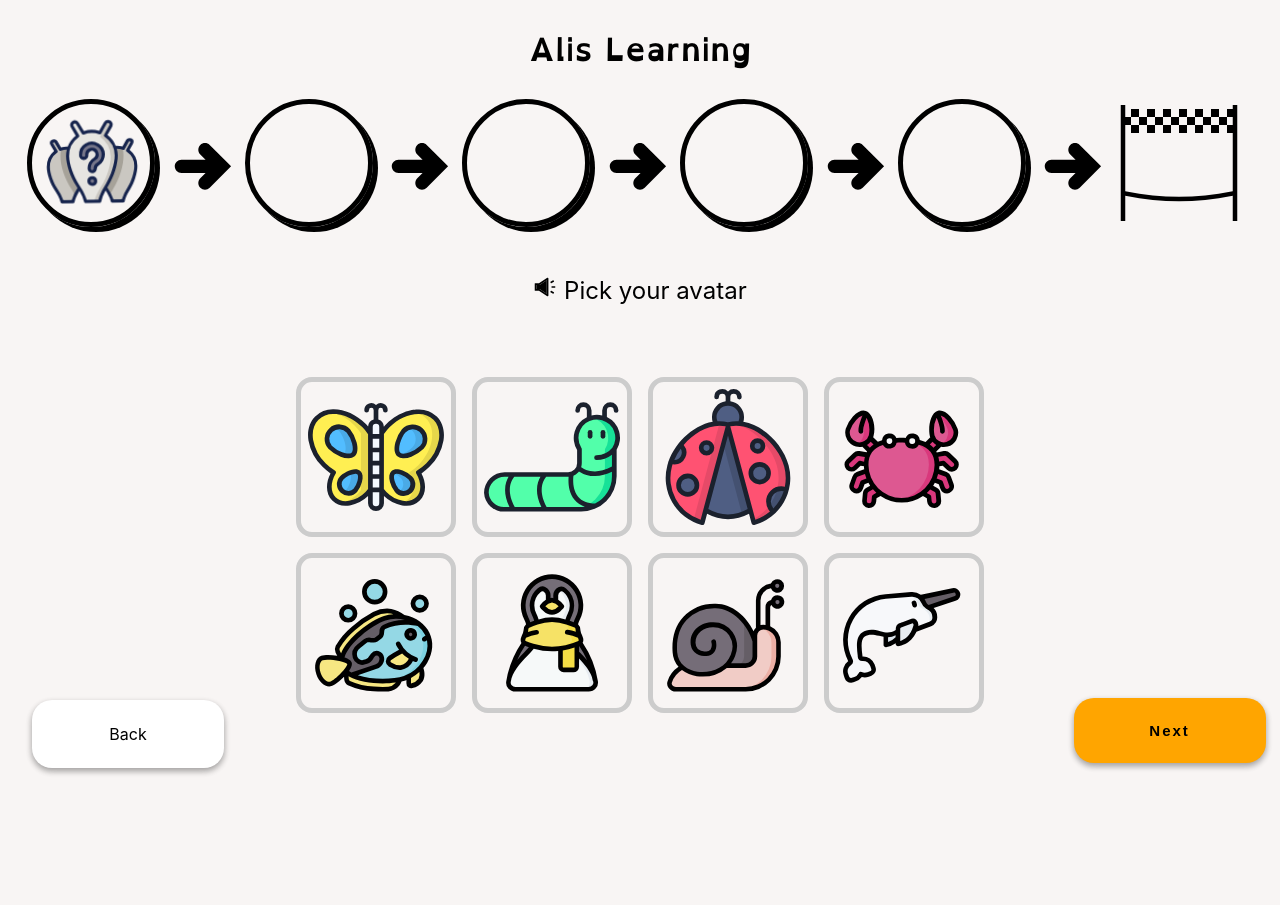
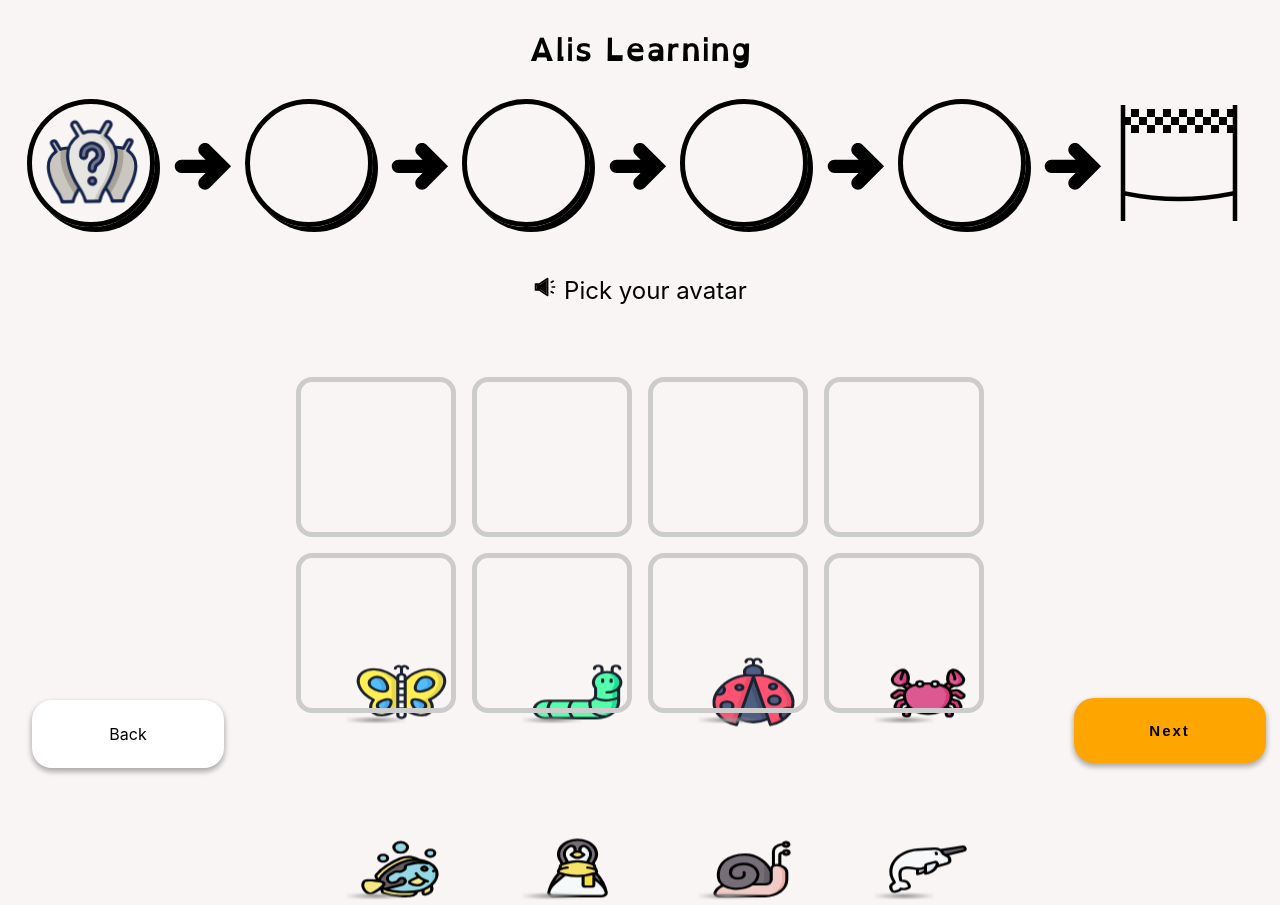
Before and after one commit to fac24/alis-learning, a Next.js app: page /learner-onboarding/avatar-selection in a window 1280 px wide. Before the commit the page ends 800 px from the top, so only its background shows below. Built offline with nearby package versions, Linux system fonts and the light colour scheme.

Commit message:
bounce animation in styled components for bouncing avatar choice selections

```diff
--- a/pages/learner-onboarding/avatar-selection.js
+++ b/pages/learner-onboarding/avatar-selection.js
@@ -1,6 +1,7 @@
 import LearnerOnboardingLayout from "../../components/LearnerOnboardingLayout";
-import styled from "styled-components";
-import Image from "next/image";
+// import styled from "styled-components";
+import styled, { keyframes } from "styled-components";
+// import Image from "next/image";
 import avatars from "../../data/avatars.js";
 import { useEffect } from "react";
 
@@ -39,12 +40,13 @@ export default function LearnerAvatarSelection({
             onClick={() => handleClick(avatar_name)}
             key={index}
           >
-            <Image
+            <StyledImage
               src={avatar_file}
               alt={avatar_name + " avatar"}
               layout="fill"
               className="shake_avatar"
             />
+            <Shadow />
           </StyledListItem>
         ))}
       </StyledUnorderedList>
@@ -82,3 +84,56 @@ const StyledListItem = styled.li`
     // animation-iteration-count: 6s;
   }
 `;
+
+const LOGO_SIZE = "48px";
+const DURATION = "0.5s";
+const SHADOW_HEIGHT = `${Math.round(48 / 5)}px`;
+const DROP_HEIGHT = "200px";
+const OFFSET = "100px";
+
+const bounce = keyframes`
+  from {
+    transform: translateY(0) scale(1);
+  }
+  to {
+    transform: translateY(${DROP_HEIGHT}) scale(1, 0.7);
+  }
+`;
+
+const grow = keyframes`
+  from {
+    transform: scale(0.2, 0.5);
+  }
+  to {
+    transform: scale(1.5, 0.8);
+  }
+`;
+
+const StyledImage = styled.img`
+  position: absolute;
+  top: ${OFFSET};
+  left: calc(50% - ${LOGO_SIZE} / 2);
+  animation-name: ${bounce};
+  animation-duration: ${DURATION};
+  animation-direction: alternate;
+  animation-timing-function: cubic-bezier(0.95, 0.05, 0.795, 0.035);
+  animation-iteration-count: infinite;
+`;
+
+const Shadow = styled.div`
+  width: ${LOGO_SIZE};
+  height: ${SHADOW_HEIGHT};
+  background: radial-gradient(
+    50% 50%,
+    rgba(150, 150, 150, 1),
+    rgba(150, 150, 150, 0.05)
+  );
+  position: absolute;
+  top: calc(${OFFSET} + ${DROP_HEIGHT} + ${LOGO_SIZE} - 1.5 * ${SHADOW_HEIGHT});
+  left: calc(50% - ${LOGO_SIZE} / 2);
+  animation-name: ${grow};
+  animation-duration: ${DURATION};
+  animation-direction: alternate;
+  animation-timing-function: cubic-bezier(0.95, 0.05, 0.795, 0.035);
+  animation-iteration-count: infinite;
+`;
```
